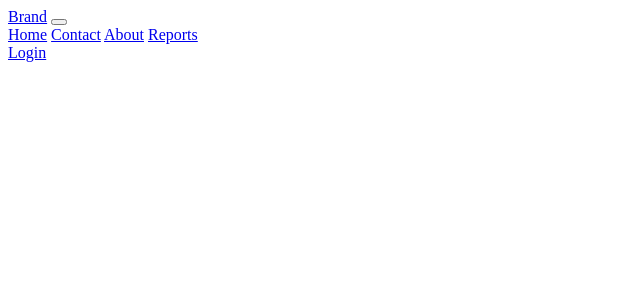
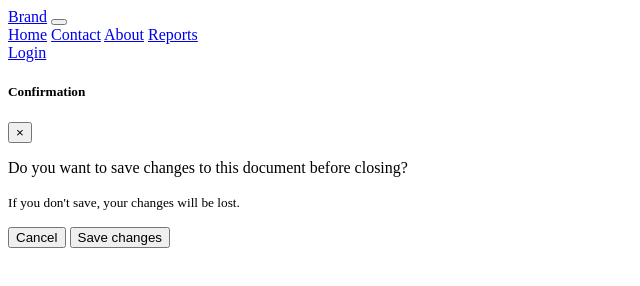
Before and after one commit to husnainsuleman/auto_deploy, a plain HTML site: page index.html in a window 1280 px wide. Shown: the whole page, without its empty margins (0-640 px from the left). Drawn offline with Linux system fonts and the light colour scheme.

Commit message:
Update index.html

```diff
--- a/index.html
+++ b/index.html
@@ -24,5 +24,23 @@
             </div>
         </div>
     </nav>
+    <div class="modal" tabindex="-1">
+        <div class="modal-dialog">
+            <div class="modal-content">
+                <div class="modal-header">
+                    <h5 class="modal-title">Confirmation</h5>
+                    <button type="button" class="close" data-dismiss="modal">&times;</button>
+                </div>
+                <div class="modal-body">
+                    <p>Do you want to save changes to this document before closing?</p>
+                    <p class="text-secondary"><small>If you don't save, your changes will be lost.</small></p>
+                </div>
+                <div class="modal-footer">
+                    <button type="button" class="btn btn-secondary" data-dismiss="modal">Cancel</button>
+                    <button type="button" class="btn btn-primary">Save changes</button>
+                </div>
+            </div>
+        </div>
+    </div>
 </body>
 </html>
```
